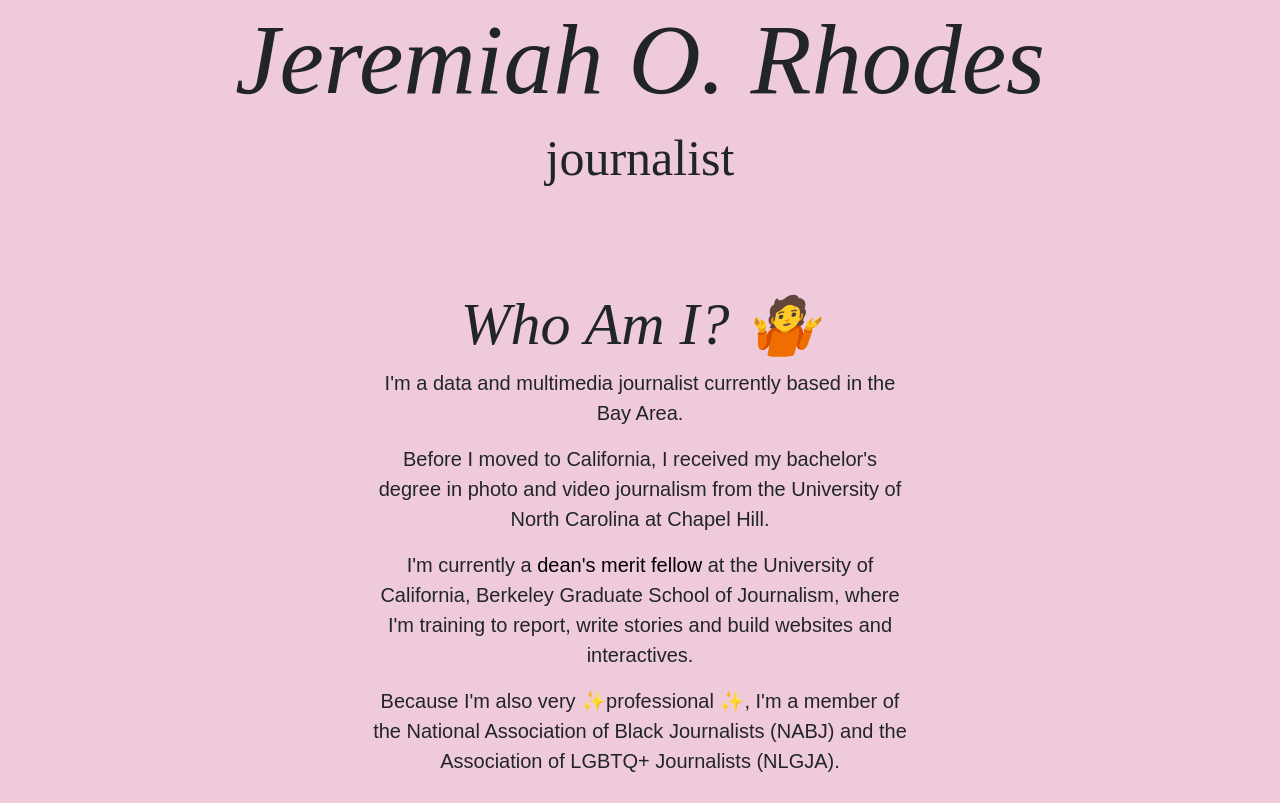
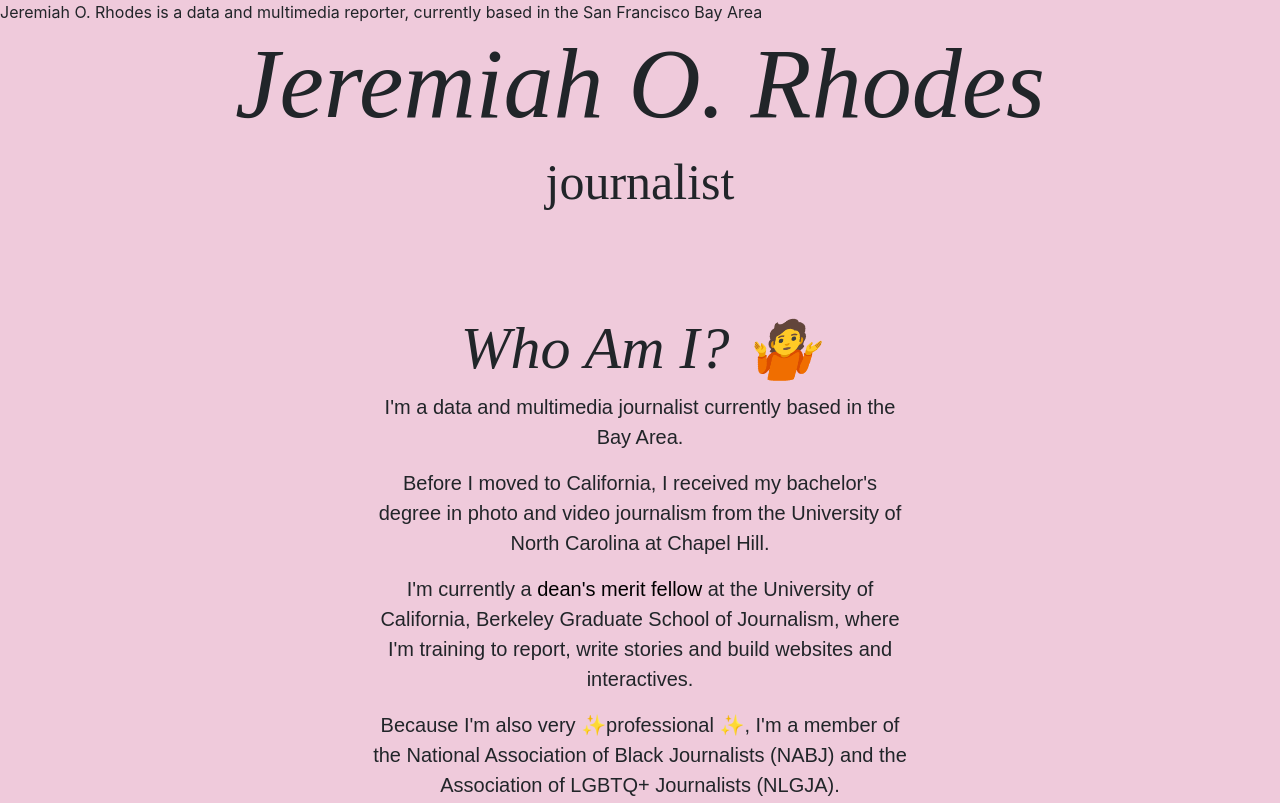
Before and after one commit to jere-o-rhodes/website, a plain HTML site: page index.html in a window 1280 px wide. Shown: the top 803 px of the page. Drawn offline with nearby package versions, Linux system fonts and the light colour scheme; a web font is replaced by a local one.

Commit message:
added description

```diff
--- a/index.html
+++ b/index.html
@@ -4,7 +4,8 @@
     <meta charset="utf-8">
     <meta name="viewport" content="width=device-width,initial-scale=1">
     <link rel="stylesheet" href="https://cdn.jsdelivr.net/npm/bootstrap@4.3.1/dist/css/bootstrap.min.css" integrity="sha384-ggOyR0iXCbMQv3Xipma34MD+dH/1fQ784/j6cY/iJTQUOhcWr7x9JvoRxT2MZw1T" crossorigin="anonymous">
-    <title>Jeremiah O. Rhodes</title>
+    <title>Jeremiah O. Rhodes website</title>
+    <description>Jeremiah O. Rhodes is a data and multimedia reporter, currently based in the San Francisco Bay Area </description>
     <link rel="stylesheet" href="./styles/style.css">
     <link rel="stylesheet" href="https://use.typekit.net/mmw7bkg.css">
     <meta name="description" content="TK">
```
